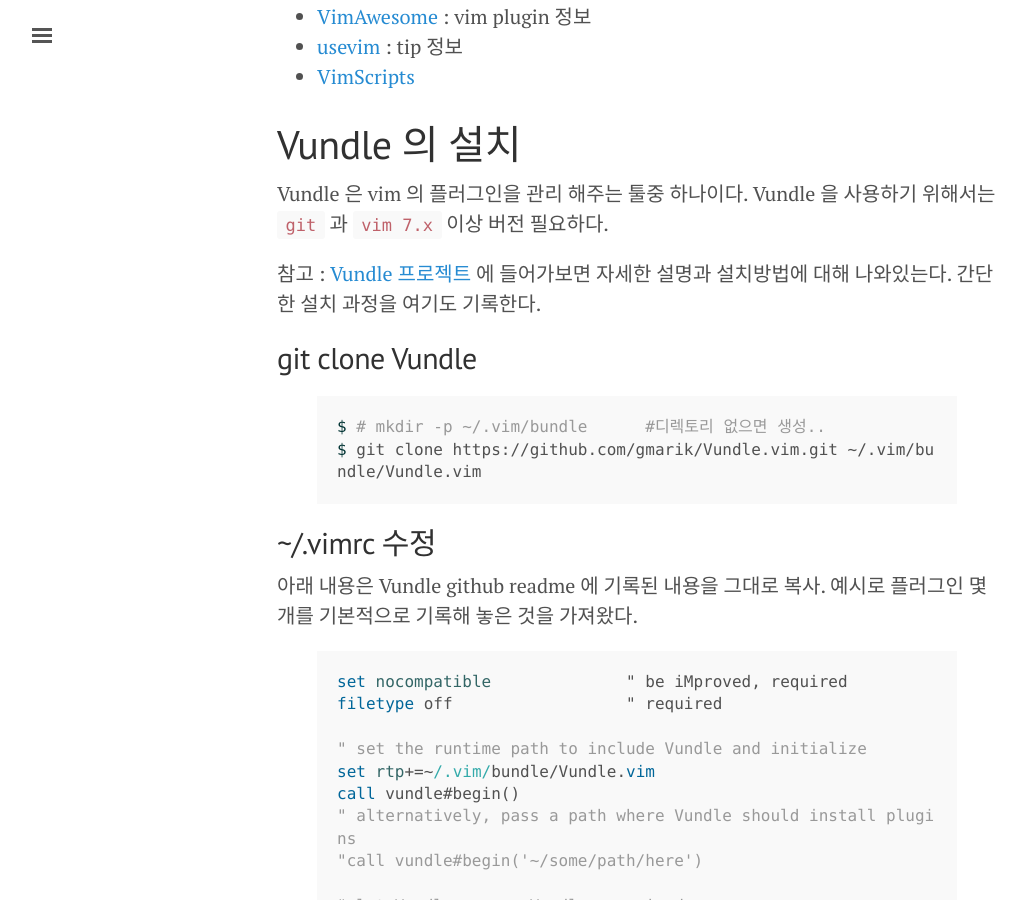
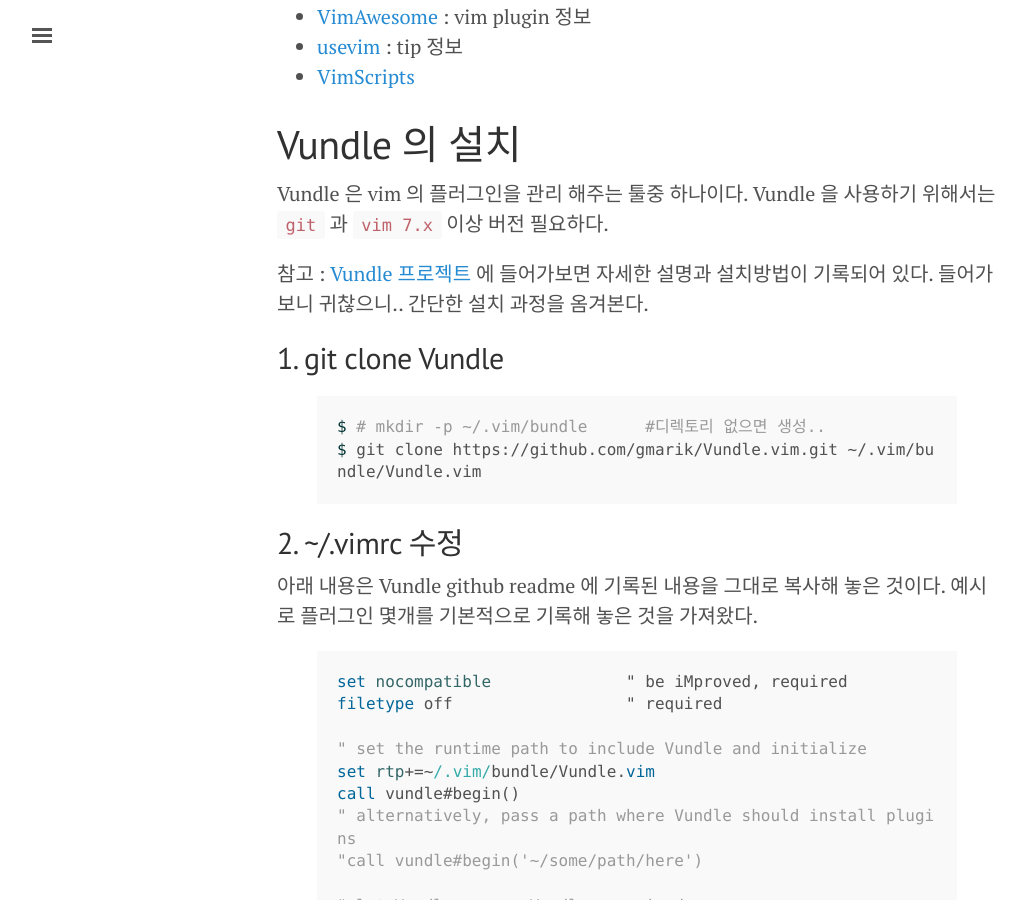
Before and after one commit to carpenta/carpenta.github.io, a Jekyll site: the page built from _posts/2015-09-17-Vim-Vundle.md, in a window 1280 px wide and 900 px high, scrolled down 437 px. Shown: the whole window, without its empty margins (3-1027 px from the left). Built offline with Jekyll 4.4.1, drawn with Linux system fonts in a browser that asks for light colours; comment, search, counter and statistics services are not loaded; some of the changed text lies outside the part shown.

Commit message:
오탈자 수정

```diff
--- a/_posts/2015-09-17-Vim-Vundle.md
+++ b/_posts/2015-09-17-Vim-Vundle.md
@@ -21,17 +21,19 @@
 # Vundle 의 설치
 Vundle 은 vim 의 플러그인을 관리 해주는 툴중 하나이다. Vundle 을 사용하기 위해서는 `git` 과 `vim 7.x` 이상 버전 필요하다.
 
-참고 : [Vundle 프로젝트](https://github.com/VundleVim/Vundle.vim) 에 들어가보면 자세한 설명과 설치방법에 대해 나와있는다. 간단한 설치 과정을 여기도 기록한다.
+참고 : [Vundle 프로젝트](https://github.com/VundleVim/Vundle.vim) 에 들어가보면 자세한 설명과 설치방법이 기록되어 있다.
+들어가 보니 귀찮으니.. 간단한 설치 과정을 옴겨본다.
 
-## git clone Vundle
+## 1. git clone Vundle
 
 {% highlight Bash shell scripts %}
 $ # mkdir -p ~/.vim/bundle	#디렉토리 없으면 생성..
 $ git clone https://github.com/gmarik/Vundle.vim.git ~/.vim/bundle/Vundle.vim
 {% endhighlight %}
 
-## ~/.vimrc 수정
-아래 내용은 Vundle github readme 에 기록된 내용을 그대로 복사. 예시로 플러그인 몇개를 기본적으로 기록해 놓은 것을 가져왔다.
+## 2. ~/.vimrc 수정
+아래 내용은 Vundle github readme 에 기록된 내용을 그대로 복사해 놓은 것이다.
+예시로 플러그인 몇개를 기본적으로 기록해 놓은 것을 가져왔다.
 
 {% highlight Vim Script %}
 set nocompatible              " be iMproved, required
```
Also changed, not shown: other parts of _posts/2015-09-17-Vim-Vundle.md (+4 -4 lines).
